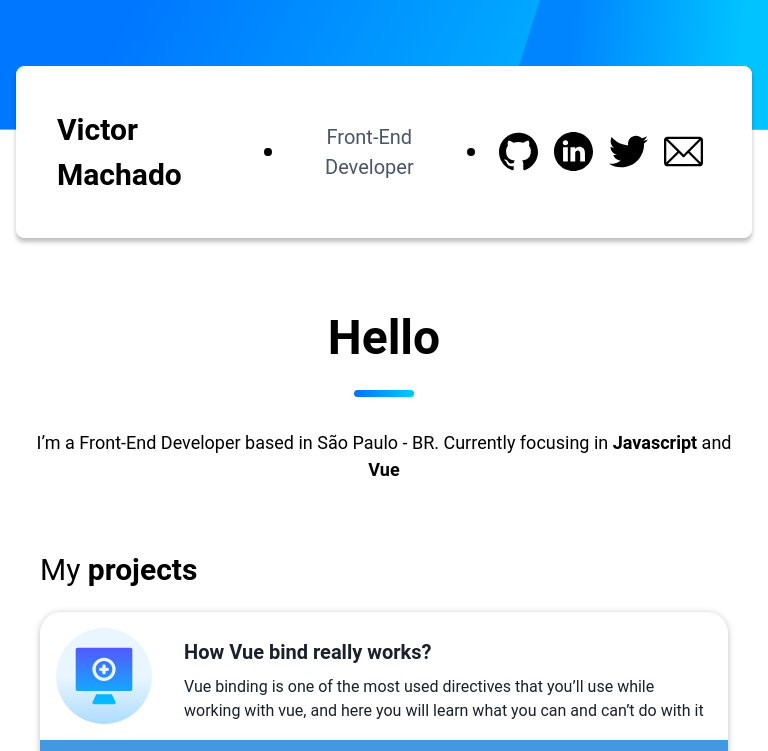
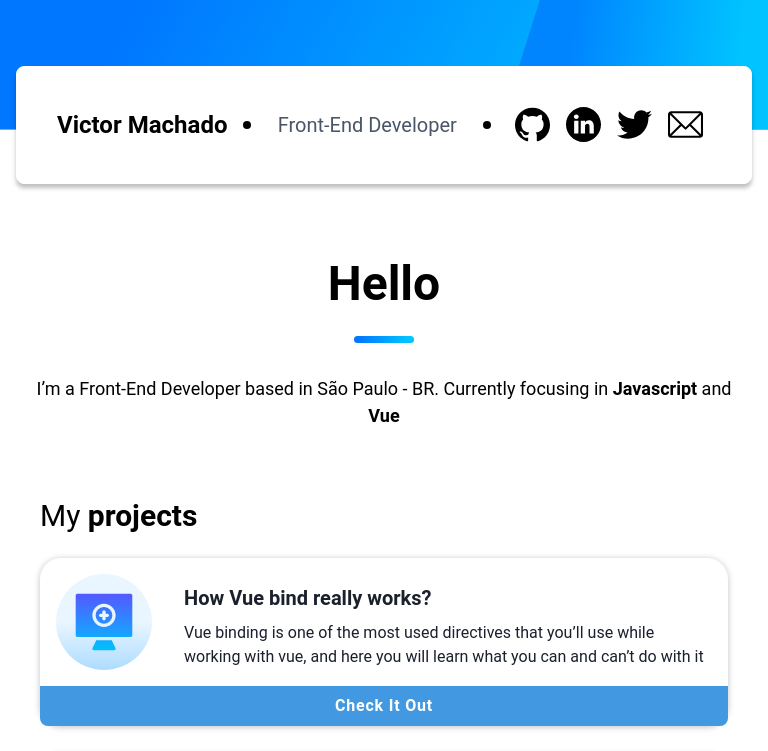
Before and after one commit to victormachadogp/my-portfolio, a Vue app: page / in a window 768 px wide. Shown: the top 751 px of the page. Built offline with nearby package versions, Linux system fonts and the light colour scheme.

Commit message:
Text not breaking in table view

```diff
--- a/src/components/NavBar.vue
+++ b/src/components/NavBar.vue
@@ -5,8 +5,8 @@
     <div class="max-w-6xl mx-auto nav px-3 md:px-4">
       <div class="flex flex-col md:flex-row justify-between items-center bg-white p-6 md:p-10 rounded-lg container-border ">
         <div class="flex items-center">
-          <h2 class="text-3xl font-semibold mb-3 md:mb-0">Victor Machado</h2>
-          <div class="ball-decoration mx-4  hidden md:block"></div>
+          <h2 class="text-3xl md:text-2xl lg:text-3xl font-semibold mb-3 md:mb-0">Victor Machado</h2>
+          <div class="ball-decoration mx-4 hidden md:block"></div>
         </div>
 
         <p class="text-lg md:text-xl text-gray-700 mb-3 md:mb-0 text-center">Front-End Developer</p>
@@ -55,15 +55,14 @@ export default {
     cursor: pointer;
 }
 
-@media (min-width: 768px){
+@media (min-width: 768px) and (max-width: 1024px){
   .social-icon {
-    width: 39px;
-    height: 39px;
+    width: 35px;
+    height: 35px;
     margin-left: 0.5rem;
     margin-right: 0.5rem;
     cursor: pointer;
 }
-
 }
 
 .nav {
```
